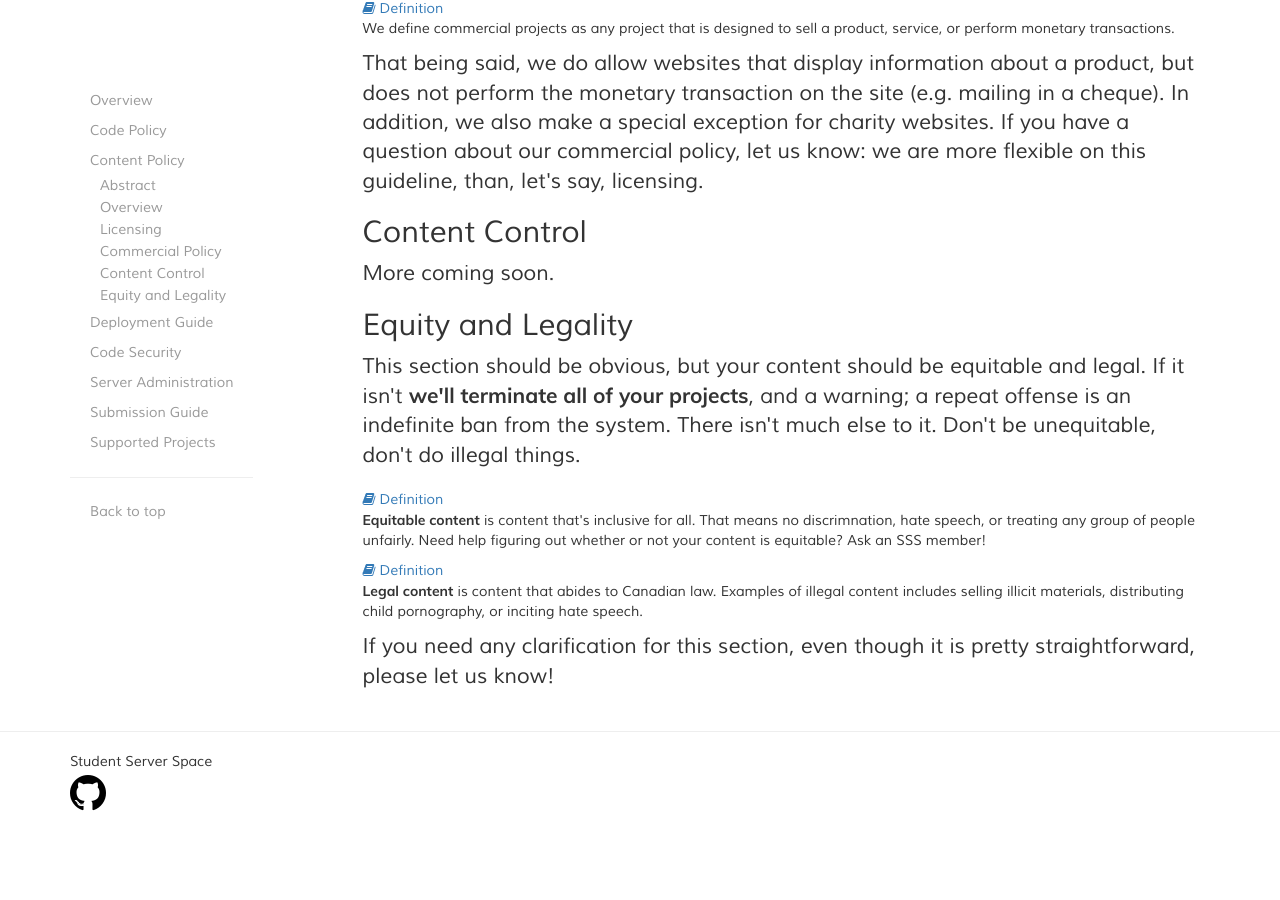
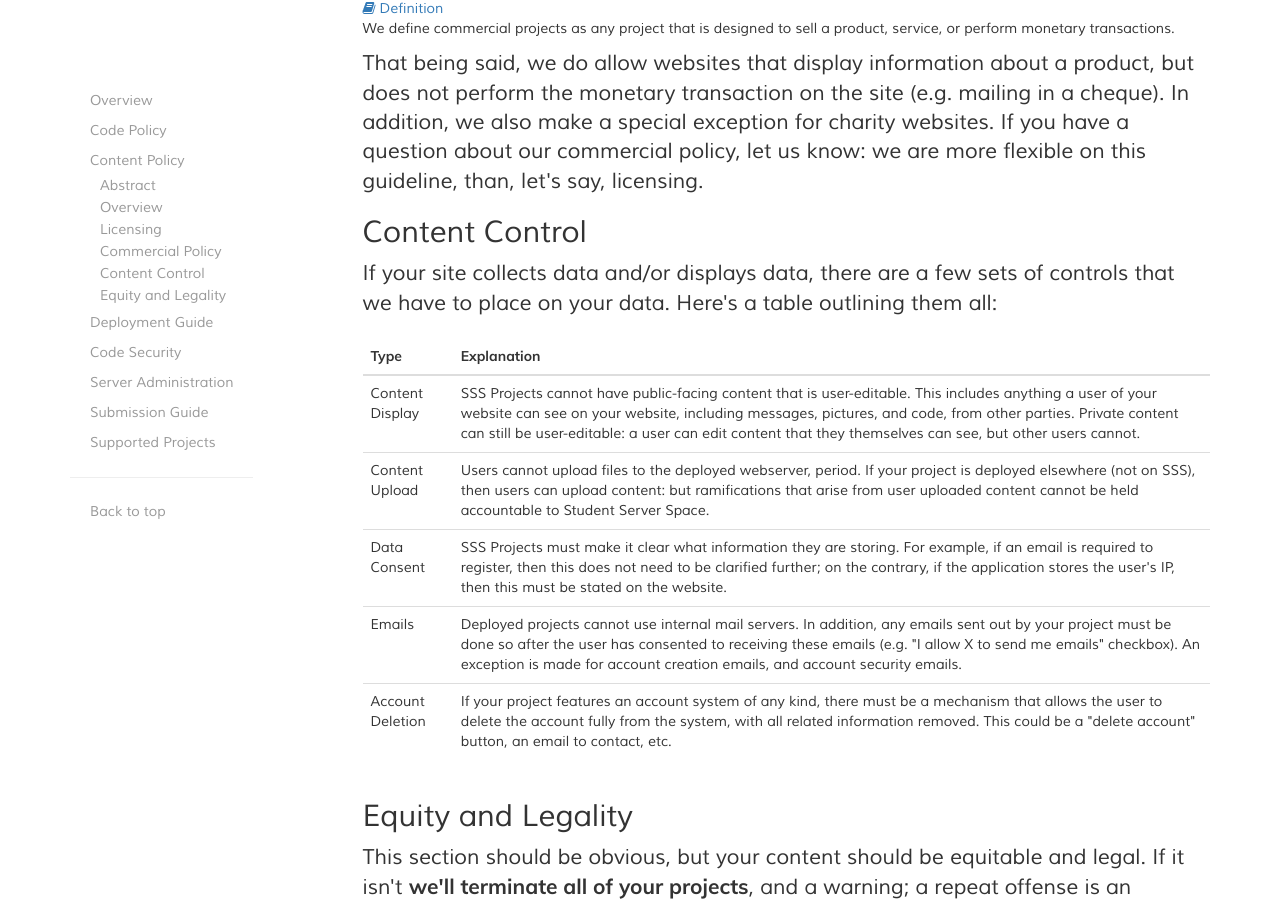
Before and after one commit to mattxwang/sss-website, a Jekyll site: the page built from _docs/content.html, in a window 1280 px wide and 900 px high, scrolled down 2031 px. Built offline with Jekyll 4.4.1, drawn with Linux system fonts in a browser that asks for light colours; nearby versions of some CDN libraries; library files that are not in the unit come from our copies; before the commit the page ends 2845 px from its top, so only the background shows below that.

```diff
--- a/_docs/code.html
+++ b/_docs/code.html
@@ -259,6 +259,6 @@ author: matthewwang
 <div class="section">
   <h2 class="section-header" id="content-control">Content Control</h2>
   <p class="lead">
-    More coming soon.
+    <a href="{{site.baseurl}}/docs/content/#content-control">Check out the content control section of the content page for more detailed information.</a>
   </p>
 </div>
--- a/_docs/content.html
+++ b/_docs/content.html
@@ -146,8 +146,64 @@ author: matthewwang
 <div class="section">
   <h2 class="section-header" id="content-control">Content Control</h2>
   <p class="lead">
-    More coming soon.
+    If your site collects data and/or displays data, there are a few sets of controls that we have to place on your data. Here's a table outlining them all:
   </p>
+  <div class="table-responsive">
+    <table class="table">
+      <thead>
+        <tr>
+          <th>
+            Type
+          </th>
+          <th>
+            Explanation
+          </th>
+        </tr>
+      </thead>
+      <tbody>
+        <tr>
+          <td>
+            Content Display
+          </td>
+          <td>
+            SSS Projects cannot have public-facing content that is user-editable. This includes anything a user of your website can see on your website, including messages, pictures, and code, from other parties. Private content can still be user-editable: a user can edit content that they themselves can see, but other users cannot.
+          </td>
+        </tr>
+        <tr>
+          <td>
+            Content Upload
+          </td>
+          <td>
+            Users cannot upload files to the deployed webserver, period. If your project is deployed elsewhere (not on SSS), then users can upload content: but ramifications that arise from user uploaded content cannot be held accountable to Student Server Space.
+          </td>
+        </tr>
+        <tr>
+          <td>
+            Data Consent
+          </td>
+          <td>
+            SSS Projects must make it clear what information they are storing. For example, if an email is required to register, then this does not need to be clarified further; on the contrary, if the application stores the user's IP, then this must be stated on the website.
+          </td>
+        </tr>
+        <tr>
+          <td>
+            Emails
+          </td>
+          <td>
+            Deployed projects cannot use internal mail servers. In addition, any emails sent out by your project must be done so after the user has consented to receiving these emails (e.g. "I allow X to send me emails" checkbox). An exception is made for account creation emails, and account security emails.
+          </td>
+        </tr>
+        <tr>
+          <td>
+            Account Deletion
+          </td>
+          <td>
+            If your project features an account system of any kind, there must be a mechanism that allows the user to delete the account fully from the system, with all related information removed. This could be a "delete account" button, an email to contact, etc.
+          </td>
+        </tr>
+      </tbody>
+    </table>
+  </div>
 </div>
 <div class="section">
   <h2 class="section-header" id="equity-legality">Equity and Legality</h2>
```
Also changed, not shown: _docs/overview.html (+28 -1 lines), _docs/supported.html (+16 -1 lines).
